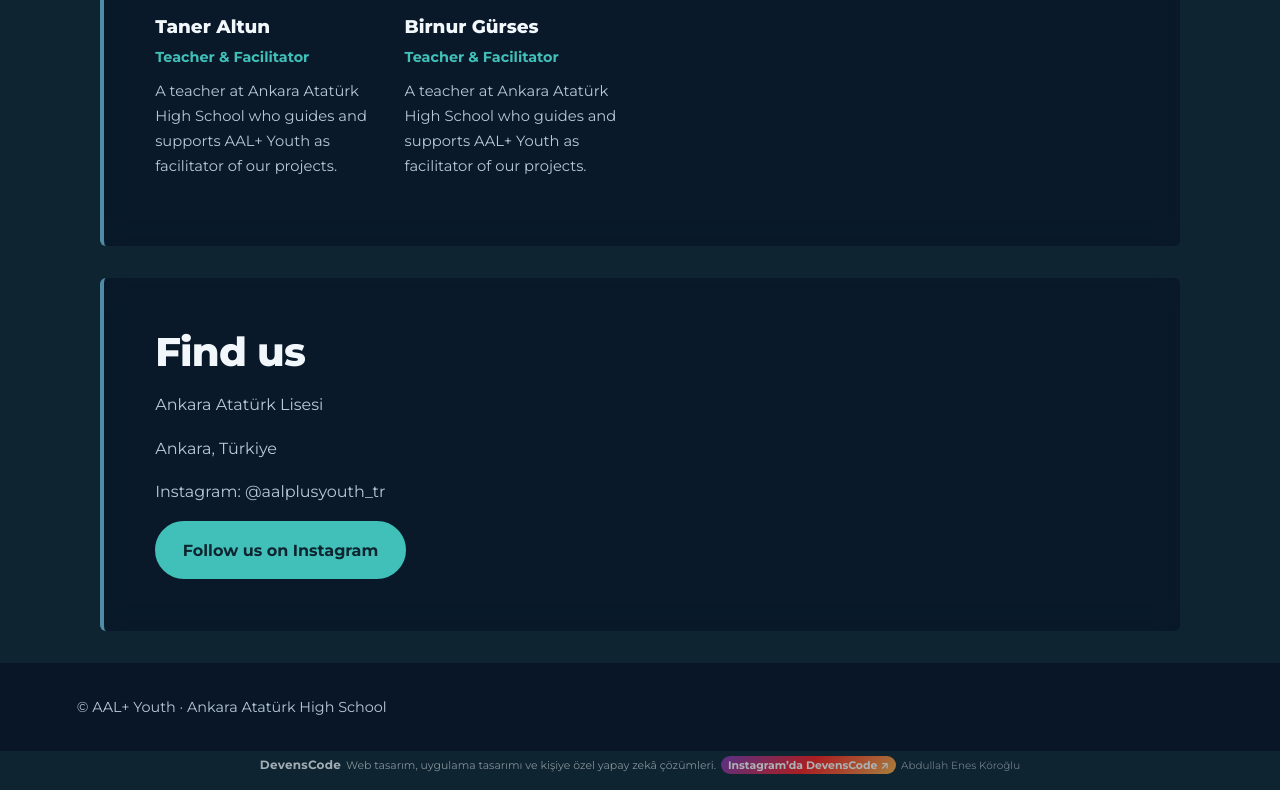
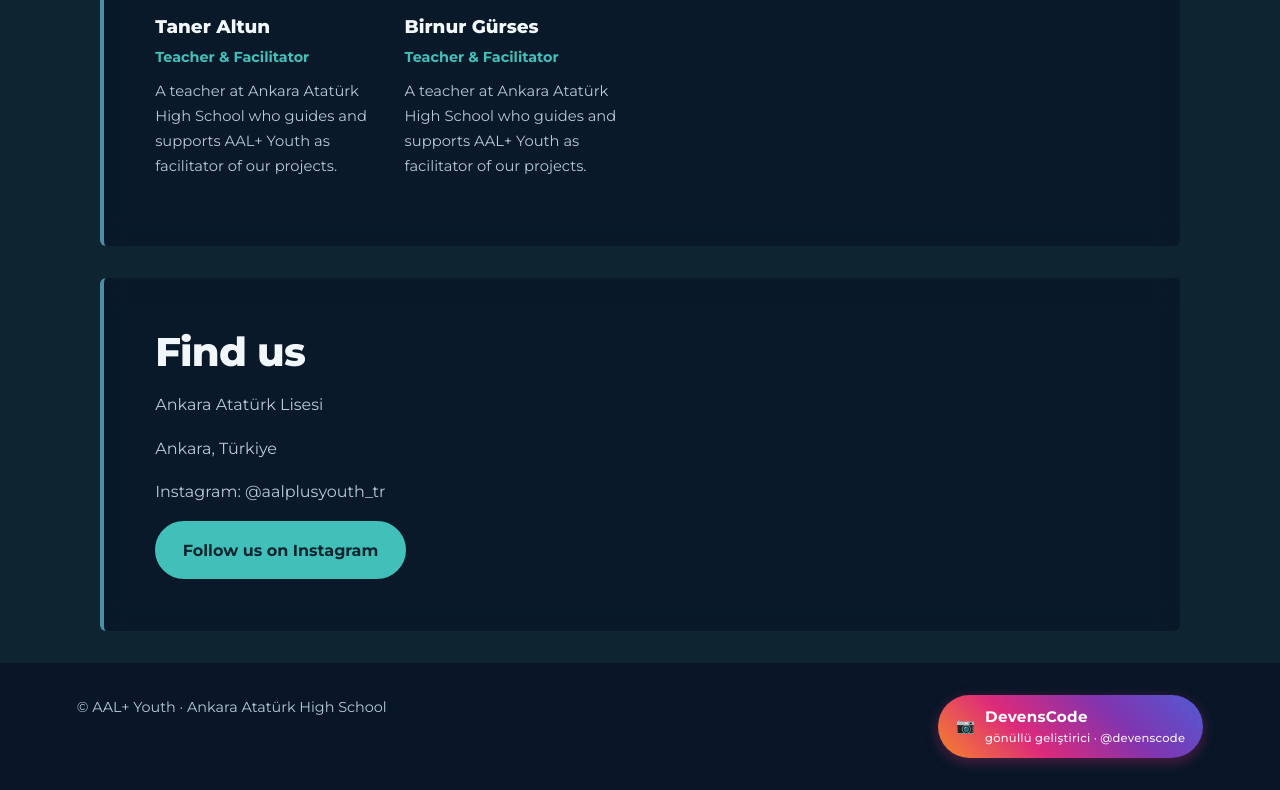
Before and after one commit to abdullahkoroglu1307-maker/aalplusyouth, a plain HTML site: page index.html in a window 1280 px wide. Shown: the part 4424-5214 px from the top of the page. Drawn offline with Linux system fonts and the light colour scheme.

Commit message:
DevensCode reklamı footer içine taşındı

```diff
--- a/index.html
+++ b/index.html
@@ -56,6 +56,9 @@ section p.big{font-size:1.15rem;color:var(--text)}
 .pull{margin:2rem 0 0;padding-left:1.2rem;border-left:4px solid var(--sun);font-size:clamp(1.15rem,2.4vw,1.5rem);font-weight:700;line-height:1.4;color:var(--text)}
 footer{padding:2rem clamp(1rem,6vw,5rem) calc(2rem + env(safe-area-inset-bottom,0px));background:rgba(8,22,40,.92);color:var(--muted);font-size:.9rem;display:flex;flex-wrap:wrap;justify-content:space-between;gap:.5rem 2rem}
 footer a{color:var(--text)}
+footer a.dc{display:inline-flex;align-items:center;gap:10px;padding:9px 18px;border-radius:999px;background:linear-gradient(45deg,#f58529,#dd2a7b,#8134af,#515bd4);color:#fff;font-weight:700;font-size:.95rem;letter-spacing:.02em;text-decoration:none;box-shadow:0 4px 14px rgba(221,42,123,.35);transition:transform .2s,box-shadow .2s}
+footer a.dc small{display:block;font-size:.72rem;font-weight:500;opacity:.92;letter-spacing:.02em}
+footer a.dc:hover{transform:translateY(-2px);box-shadow:0 8px 20px rgba(221,42,123,.5)}
 @media (prefers-reduced-motion:reduce){html{scroll-behavior:auto}}
 @keyframes rise{from{opacity:0;transform:translateY(48px)}to{opacity:1;transform:none}}
 .js .hero .where,.js .hero h1 span,.js .hero .lead,.js .hero .btns{opacity:0;animation:rise .9s cubic-bezier(.2,.7,.2,1) forwards;animation-delay:calc(var(--i) * .12s + .1s)}
@@ -63,12 +66,6 @@ footer a{color:var(--text)}
 .js .chips li.rv{transform:translateY(14px) scale(.92)}
 .js .rv.in{opacity:1;transform:none}
 @media (prefers-reduced-motion:reduce){.js .rv,.js .hero .where,.js .hero h1 span,.js .hero .lead,.js .hero .btns{opacity:1;transform:none;transition:none;animation:none}}
-.ad-footer{margin:4px auto 12px;padding:0;text-align:center;font-size:.68rem;opacity:.65}
-.ad-footer .brand{display:inline;font-weight:700;font-size:.75rem;letter-spacing:.02em}
-.ad-footer p{display:inline;margin:0 5px;opacity:.8}
-.ad-footer .ig-btn{display:inline;padding:2px 7px;border-radius:10px;background:linear-gradient(135deg,#833ab4,#fd1d1d,#fcb045);color:#fff;text-decoration:none;font-size:.68rem;font-weight:700}
-.ad-footer .ig-btn:hover{opacity:.85}
-.ad-footer .credit{display:inline;margin-left:5px;font-size:.65rem;opacity:.65}
 </style>
 </head>
 <body>
@@ -176,8 +173,7 @@ footer a{color:var(--text)}
 </section>
 </main>
 
-<footer><span>© AAL+ Youth · Ankara Atatürk High School</span></footer>
-<div class="ad-footer"><div class="brand">DevensCode</div><p>Web tasarım, uygulama tasarımı ve kişiye özel yapay zekâ çözümleri.</p><a class="ig-btn" href="https://www.instagram.com/devenscode/" target="_blank" rel="noopener noreferrer">Instagram’da DevensCode ↗</a><div class="credit">Abdullah Enes Köroğlu</div></div>
+<footer><span>© AAL+ Youth · Ankara Atatürk High School</span><a class="dc" href="https://www.instagram.com/devenscode/" target="_blank" rel="noopener noreferrer"><span class="dc-e">📷</span><span>DevensCode<small>gönüllü geliştirici · @devenscode</small></span></a></footer>
 <script>
 (function(){
   if(!("IntersectionObserver" in window))return;
```
